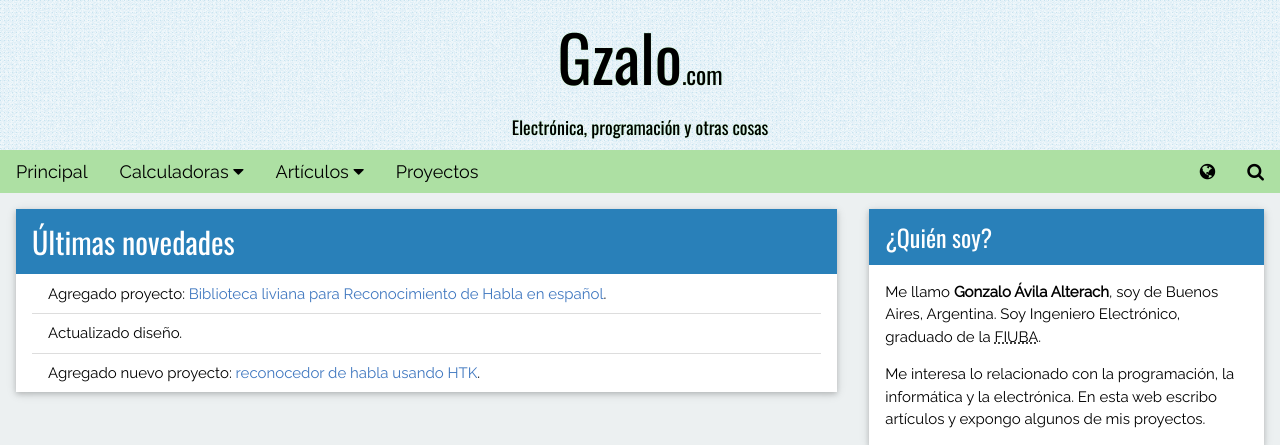
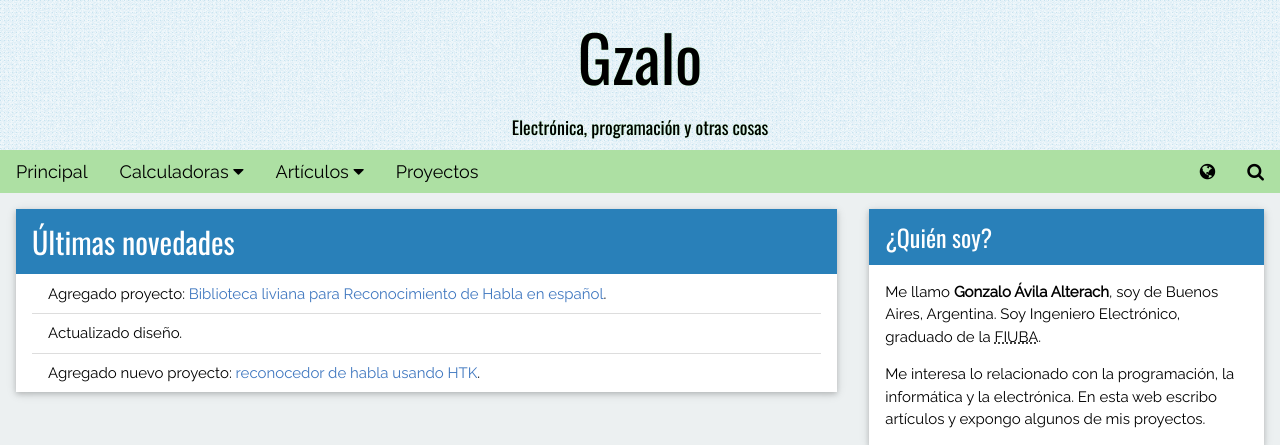
Before and after one commit to gzalo/gzalo.com, a PHP site: page / in a window 1280 px wide. Shown: the top 445 px of the page. Run offline with PHP 8.4, Linux system fonts and the light colour scheme; some libraries are stand-ins or nearby versions.

Commit message:
Remove '.com' in header

```diff
--- a/index.php
+++ b/index.php
@@ -81,7 +81,7 @@
         <header class="w3-display-container">
 
 			<div class="w3-container w3-display-middle w3-center">
-            <h1 class="w3-jumbo color_header_h">Gzalo<span class="w3-xlarge">.com</span></h1>
+            <h1 class="w3-jumbo color_header_h">Gzalo</h1>
             <h2 class="w3-large w3-hide-medium w3-hide-small color_header_h"><?php echo $slogan;?></h2>
 			</div>
 		</header>
```
